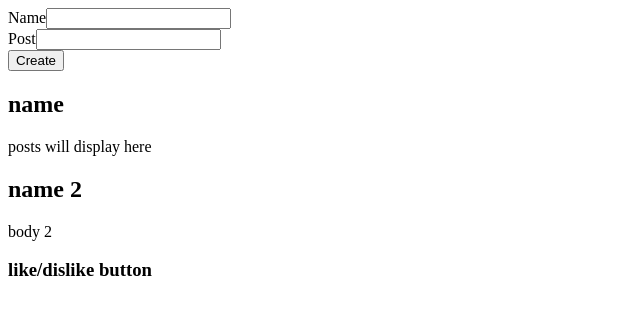
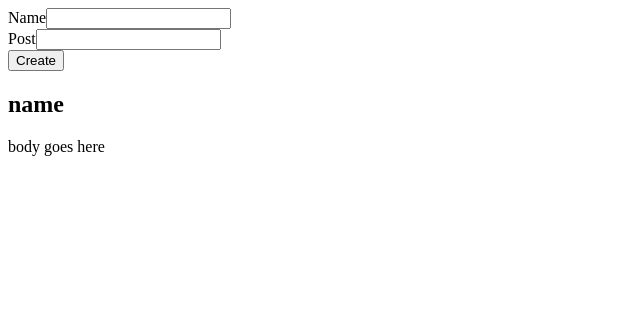
Before and after one commit to brennadettlaff/socialfeed-project, a React (Create React App) app: page / in a window 1280 px wide. Shown: the top 314 px of the page, without its empty margins (0-640 px from the left). Built offline with nearby package versions, Linux system fonts and the light colour scheme.

Commit message:
updated post functionality

```diff
--- a/src/App.js
+++ b/src/App.js
@@ -1,12 +1,11 @@
 import React, { useState } from 'react';
-// import DisplayPosts from './Components/DisplayPosts/DisplayPosts'
 import AddPost from './Components/AddPost/AddPost'
-import Post from './Components/Post/Post'
+import DisplayPosts from './Components/DisplayPosts/DisplayPosts'
 
 
 function App() {
 
-  const [posts, setPosts] = useState([{name: 'name', body: 'posts will display here'}, {name: 'name 2', body:'body 2'}])
+  const [posts, setPosts] = useState([{name: 'name', body: 'body goes here'}])
 
   function addNewPost(post){
     let tempPosts = [...posts, post];
@@ -16,7 +15,7 @@ function App() {
   return (
     <div>
       <AddPost addNewPost={addNewPost}/>
-      <Post parentPosts={posts} />
+      <DisplayPosts parentPosts={posts}/>
 
 
     </div>
--- a/src/Components/DisplayPosts/DisplayPosts.jsx
+++ b/src/Components/DisplayPosts/DisplayPosts.jsx
@@ -1,18 +1,57 @@
+import React from "react";
 
 const DisplayPosts = (props) => {
     return (
         <div>
-      {props.childPosts.parentPosts.map((post) => {
+          {props.parentPosts.map((post) => {
             return (
               <div>
                 <h2>{post.name}</h2>
                 <p> {post.body} </p>
+
               </div>
             )
           })}
+
         </div>
 
      );
 }
 
 export default DisplayPosts;
+
+
+
+
+
+
+
+
+
+
+
+// import React from "react";
+// import Post from './Post/Post';
+// // import PostTemplate from "../PostTemplate/PostTemplate";
+
+// const DisplayPosts = (props) => {
+//   return (
+//     <div>
+//       {/* {props.parentPosts.map((post) => {
+//         return (
+//           <div>
+//             <h2>{post.name}</h2>
+//             <p> {post.body} </p>
+//           </div>
+//       )
+//       })}  */}
+
+//       {/* <PostTemplate {...props}/> */}
+//       {/* <PostTemplate childPosts={props}/> */}
+//       {/* <Post /> */}
+//     </div>
+
+//     );
+//   }
+
+// export default DisplayPosts;
--- a/src/Components/Post/Post.jsx
+++ /dev/null
@@ -1,14 +0,0 @@
-import React from "react";
-import DisplayPosts from "../DisplayPosts/DisplayPosts";
-
-const Post = (props) => {
-    return (
-        <div>
-            <DisplayPosts childPosts={props}/>
-            <h3>like/dislike button</h3>
-        </div>
-
-     );
-}
-
-export default Post;
```
Lines whose indentation alone changed are shown as unchanged.
